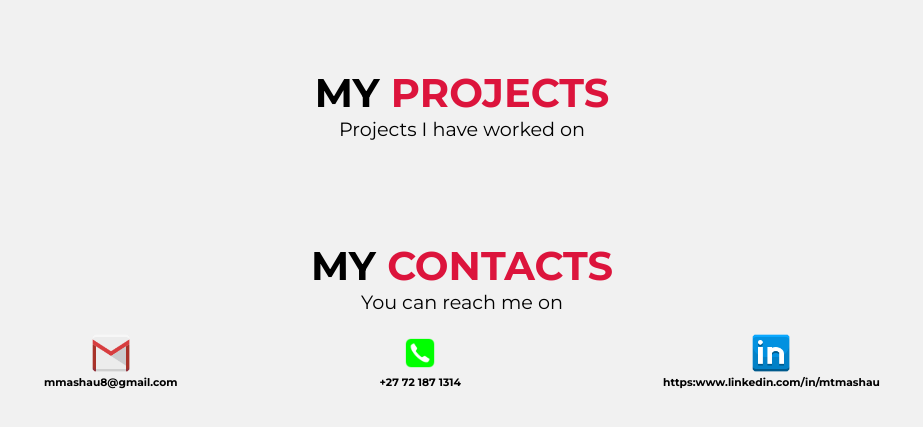
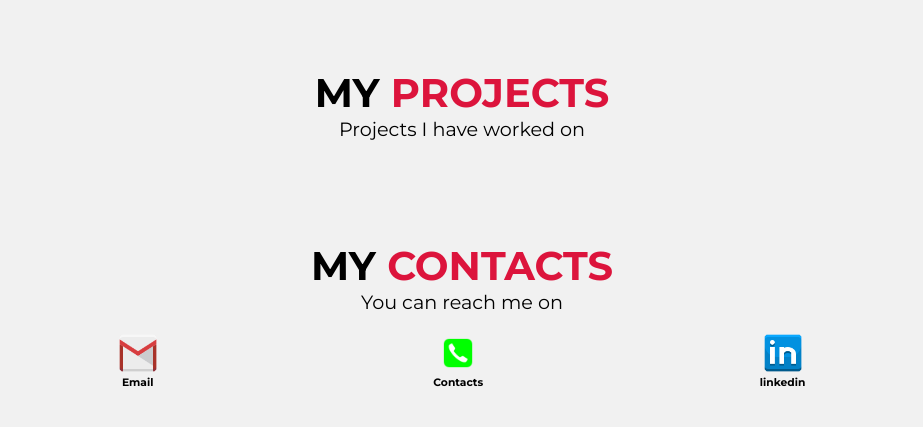
Before and after one commit to Trevor27/Trevor27.github.io, a plain HTML site: page index.html in a window 1280 px wide. Shown: the part 2002-2429 px from the top of the page, without its empty margins (178-1101 px from the left). Drawn offline with Linux system fonts and the light colour scheme.

Commit message:
links update

```diff
--- a/index.html
+++ b/index.html
@@ -113,16 +113,22 @@
         <p>You can reach me on</p>
         <div class="contact">
           <div class="method">
+            <a href="mmashau8@gmail.com">
             <img src="./Assets/Images/gmail.png" alt="" />
-            <h6>mmashau8@gmail.com</h6>
+            </a>
+            <h6>Email</h6>
           </div>
           <div class="method">
+            <a href="+27721871314">
             <img src="./Assets/Images/call.png" alt="" />
-            <h6>+27 72 187 1314</h6>
+            </a>
+            <h6>Contacts</h6>
           </div>
           <div class="method">
-            <img src="./Assets/Images/in.png" alt="" />
-            <h6>https:www.linkedin.com/in/mtmashau</h6>
+            <a href="https:www.linkedin.com/in/mtmashau">
+              <img src="./Assets/Images/in.png" alt="linkedin" />
+            </a>
+            <h6>linkedin</h6>
           </div>
         </div>
       </div>
```
